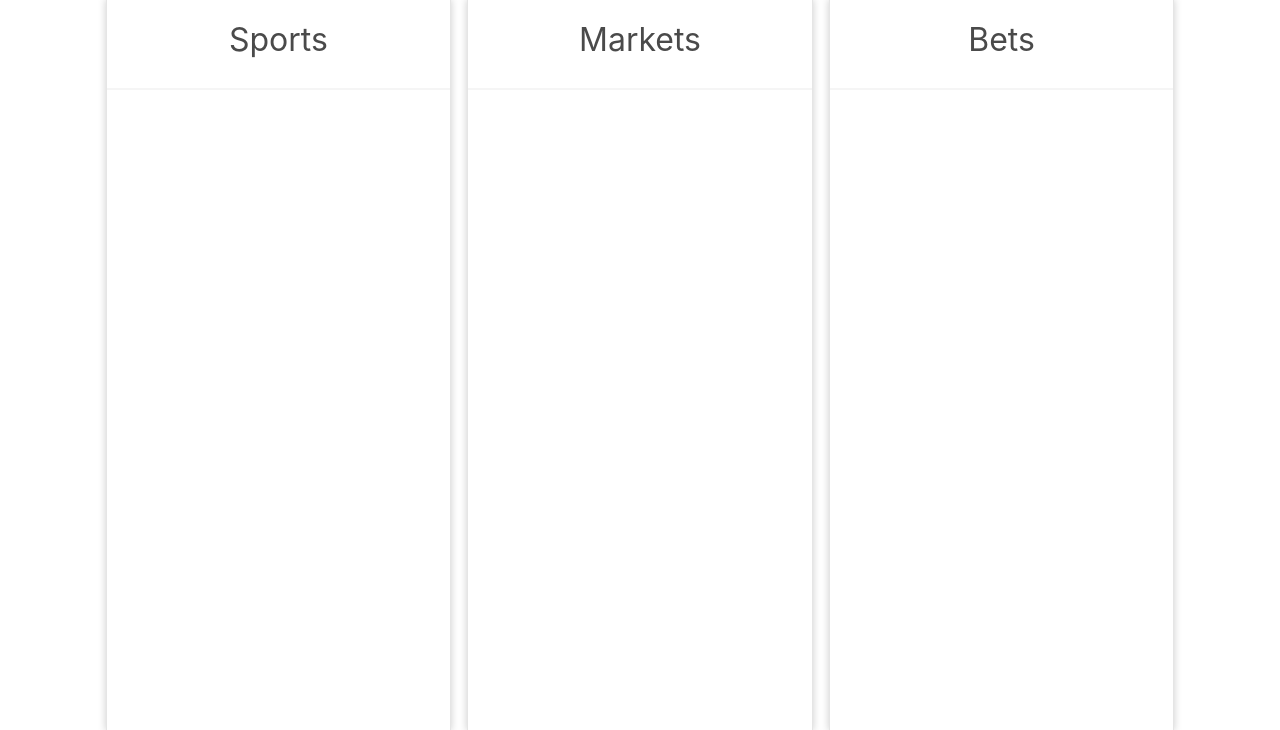
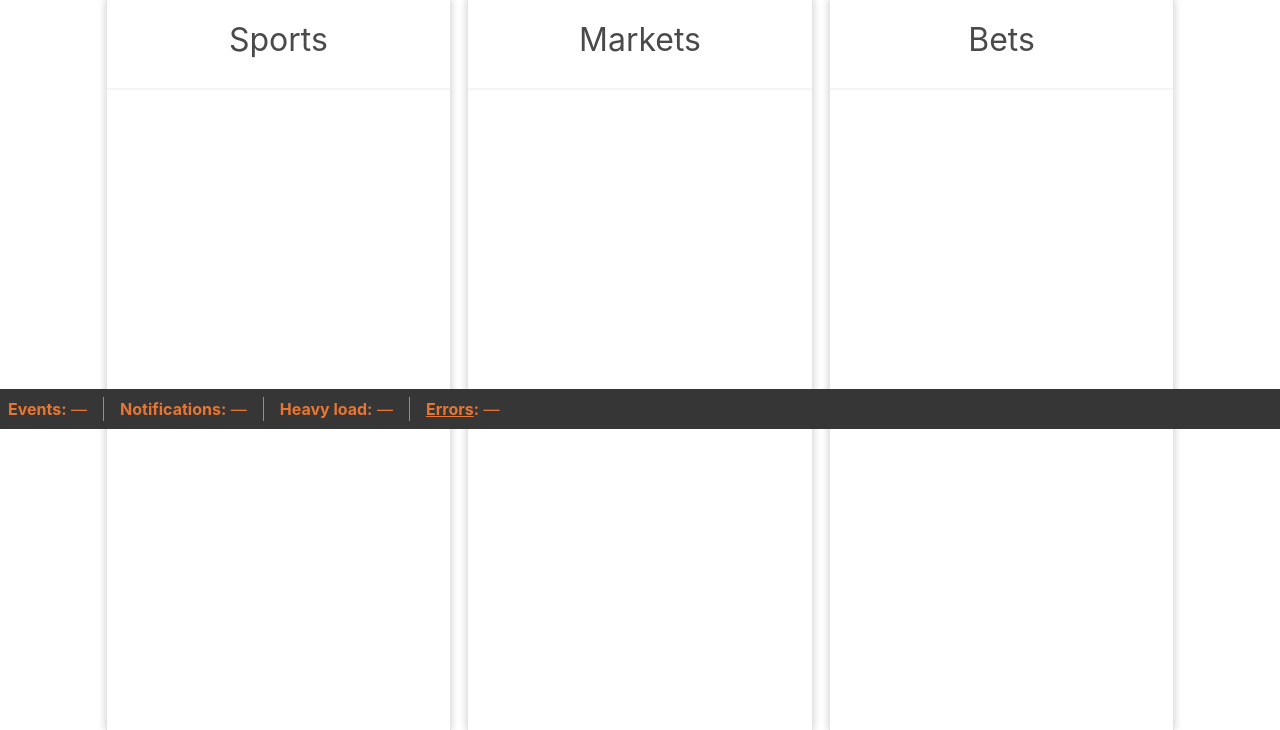
Before and after one commit to 8ru73u5/casino-winner-scanner, a Flask app: page /config/ in a window 1280 px wide. Shown: the part 371-1101 px from the top of the page. Run offline with Flask 2, Linux system fonts and the light colour scheme; the visitor is signed in with stand-in values (Sample User, id 1); data that the repository does not hold is empty; parts of the project's set-up code (start-up, migrations or seed data) failed here and were passed over; some libraries are stand-ins or nearby versions.

Commit message:
Add status manager to the frontend as well as routes in the backend to provide status information

```diff
--- /dev/null
+++ b/static/js/statusManager.js
@@ -0,0 +1,34 @@
+class StatusManager {
+    constructor() {
+        this.eventCountElement = document.getElementById('status-events');
+        this.notificationCountElement = document.getElementById('status-notifications');
+        this.heavyLoadElement = document.getElementById('status-heavy-load');
+        this.errorElement = document.getElementById('status-error');
+
+        setInterval(async () => await this.getAppStatus(), 5000);
+    }
+
+    async getAppStatus() {
+        let response;
+
+        try {
+            response = await axios.get('/status');
+        } catch (e) {
+            console.error('While fetching status:', e);
+            return;
+        }
+
+        this.eventCountElement.innerText = response.data.status.events;
+        this.notificationCountElement.innerText = response.data.status.notifications;
+        this.heavyLoadElement.innerText = response.data.heavy_load ? 'yes' : 'no';
+        this.errorElement.innerText = response.data.error ? 'yes' : 'no';
+
+        if (response.data.error) {
+            this.errorElement.setAttribute('title', response.data.error.error_class);
+        } else {
+            this.errorElement.removeAttribute('title');
+        }
+    }
+}
+
+const statusManager = new StatusManager();
--- a/static/style/style.css
+++ b/static/style/style.css
@@ -2,7 +2,8 @@
   display: flex;
   justify-content: center;
   flex-wrap: wrap;
-  margin: 3rem 0;
+  margin-top: 3rem;
+  margin-bottom: 5rem;
   width: 100%; }
   #filters .config-item-list {
     padding: 1rem 0;
@@ -56,7 +57,7 @@
 
 #notifications-container {
   padding: 0 1rem;
-  margin-bottom: 3rem; }
+  margin-bottom: 5rem; }
   @media (max-width: 960px) {
     #notifications-container {
       font-size: 12px; } }
@@ -149,4 +150,34 @@
         #notifications-container .notification .content ul li {
           margin: 0; }
 
+#status-bar {
+  position: fixed;
+  bottom: 0;
+  left: 0;
+  width: 100%;
+  display: flex;
+  text-overflow: ellipsis;
+  white-space: nowrap;
+  overflow: hidden;
+  z-index: 99999;
+  color: #e87632; }
+  @media (max-width: 1024px) {
+    #status-bar {
+      justify-content: center; } }
+  #status-bar .status-bar-item {
+    padding: 0 1rem;
+    border-right: 1px solid #e87632; }
+    #status-bar .status-bar-item:last-of-type {
+      border-right: none;
+      padding-right: 0; }
+    #status-bar .status-bar-item:first-of-type {
+      padding-left: 0; }
+    #status-bar .status-bar-item strong {
+      color: #e87632; }
+    #status-bar .status-bar-item span {
+      text-transform: uppercase; }
+    #status-bar .status-bar-item a {
+      text-decoration: underline;
+      color: #e87632; }
+
 /*# sourceMappingURL=style.css.map */
--- a/static/style/style.scss
+++ b/static/style/style.scss
@@ -6,6 +6,7 @@ $uptimeMedium: #ff7538;
 $uptimeLong: #9370db;
 
 $dangerRed: #ed2939;
+$casinoWinnerOrange: #e87632;
 
 $desktop: 960px;
 
@@ -15,7 +16,8 @@ $desktop: 960px;
   justify-content: center;
   flex-wrap: wrap;
 
-  margin: 3rem 0;
+  margin-top: 3rem;
+  margin-bottom: 5rem;
   width: 100%;
 
   .config-item-list {
@@ -112,7 +114,7 @@ $desktop: 960px;
   }
 
   padding: 0 1rem;
-  margin-bottom: 3rem;
+  margin-bottom: 5rem;
 
   .notification {
     position: relative;
@@ -255,3 +257,52 @@ $desktop: 960px;
     }
   }
 }
+
+#status-bar {
+  position: fixed;
+  bottom: 0;
+  left: 0;
+
+  width: 100%;
+
+  display: flex;
+  @media (max-width: 1024px) {
+    justify-content: center;
+  }
+
+  text-overflow: ellipsis;
+  white-space: nowrap;
+  overflow: hidden;
+
+  z-index: 99999;
+
+  color: $casinoWinnerOrange;
+
+  .status-bar-item {
+    padding: 0 1rem;
+
+    border-right: 1px solid $casinoWinnerOrange;
+
+    &:last-of-type {
+      border-right: none;
+      padding-right: 0;
+    }
+
+    &:first-of-type {
+      padding-left: 0;
+    }
+
+    strong {
+      color: $casinoWinnerOrange;
+    }
+
+    span {
+      text-transform: uppercase;
+    }
+
+    a {
+      text-decoration: underline;
+      color: $casinoWinnerOrange;
+    }
+  }
+}
--- a/templates/base.html
+++ b/templates/base.html
@@ -38,6 +38,28 @@
     </div>
   </div>
 </nav>
+
+{% if g.admin %}
+  <div id="status-bar" class="has-background-dark p-2">
+    <div class="status-bar-item">
+      <strong class="is-hidden-touch">Events:</strong><i class="fas fa-dice is-hidden-desktop"></i>
+      <span id="status-events">&horbar;</span>
+    </div>
+    <div class="status-bar-item">
+      <strong class="is-hidden-touch">Notifications:</strong><i class="fas fa-envelope is-hidden-desktop"></i>
+      <span id="status-notifications">&horbar;</span>
+    </div>
+    <div class="status-bar-item">
+      <strong class="is-hidden-touch">Heavy load:</strong><i class="fas fa-weight-hanging is-hidden-desktop"></i>
+      <span id="status-heavy-load">&horbar;</span>
+    </div>
+    <div class="status-bar-item">
+      <strong class="is-hidden-touch"><a href="{{ url_for('app.get_last_errors') }}" target="_blank">Errors</a>:</strong><i class="fas fa-exclamation-circle is-hidden-desktop"></i>
+      <span id="status-error">&horbar;</span>
+    </div>
+  </div>
+{% endif %}
+
 {% block content %}{% endblock %}
 </body>
 <script>
@@ -50,5 +72,8 @@
         navMenu.classList.toggle('is-active');
     });
 </script>
+{% if g.admin %}
+  <script src="{{ url_for('static', filename='js/statusManager.js') }}"></script>
+{% endif %}
 {% block scripts %}{% endblock %}
 </html>
```
Also changed, not shown: cws/redis_manager.py (+16 -0 lines), cws/views/app.py (+25 -0 lines).
